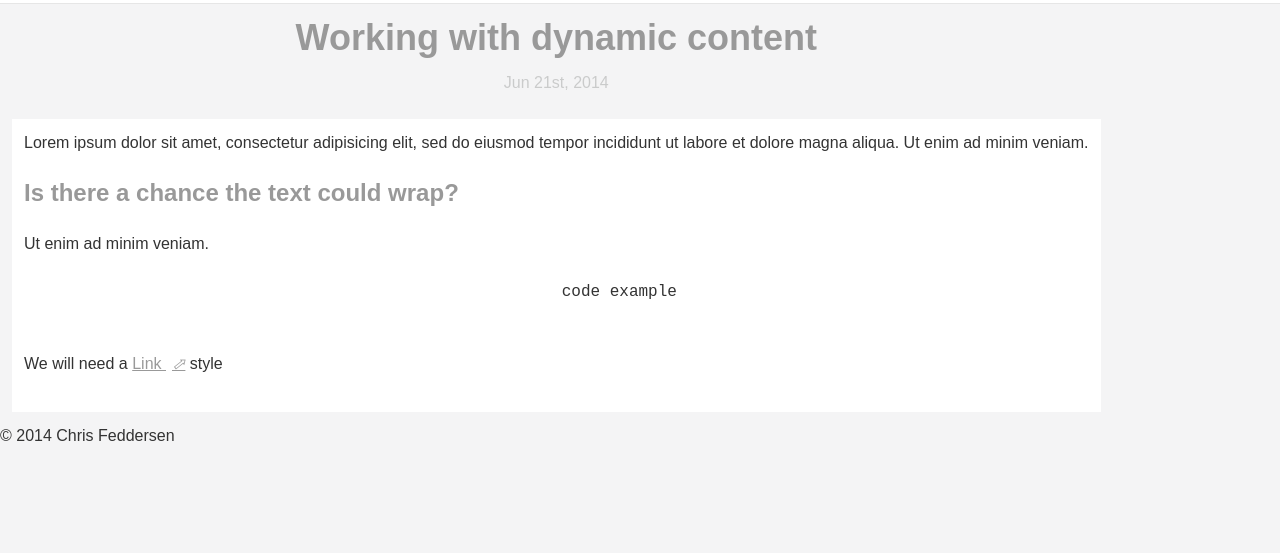
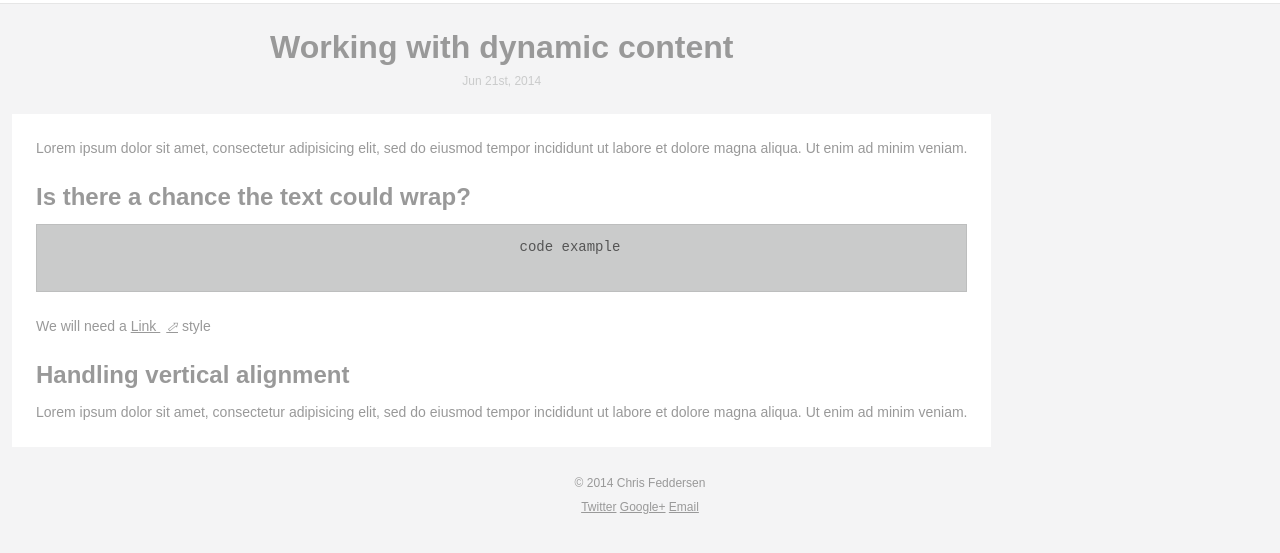
Before and after one commit to cfed/chrisfeddersen.net, a plain HTML site: page index.html in a window 1280 px wide. Shown: the part 49-602 px from the top of the page. Drawn offline with Linux system fonts and the light colour scheme.

Commit message:
Added code styles and footer styles

```diff
--- a/index.html
+++ b/index.html
@@ -28,25 +28,34 @@
 		<div class="grid">
 			<div class="grid__item">
 				<article class="post">
-					<header>
+					<header class="post__header">
 						<h1 class="post__title">Working with dynamic content</h1>
 						<p class="post__date">Jun 21st, 2014</p>
 					</header>
 					<section class="post__content">
 						<p> Lorem ipsum dolor sit amet, consectetur adipisicing elit, sed do eiusmod
 						tempor incididunt ut labore et dolore magna aliqua. Ut enim ad minim veniam.</p>
-						<h3>Is there a chance the text could wrap?</h3>
-						<p>Ut enim ad minim veniam.</p>
+						<h3 class="post__sub-header">Is there a chance the text could wrap?</h3>
 						<pre>
 							<code>code example</code>
 						</pre>
 						<p>We will need a <a href=# class="icon-text--rev">Link <i class="icon-text__icon">⬀</i></a> style</p>
+						<h3 class="post__sub-header">Handling vertical alignment</h3>
+						<p> Lorem ipsum dolor sit amet, consectetur adipisicing elit, sed do eiusmod
+						tempor incididunt ut labore et dolore magna aliqua. Ut enim ad minim veniam.</p>
 					</section>
 				</article>
 			</div>
 			<div class="grid__item"></div>
 		</div>
 	</div>
-	<footer class="page-footer">&copy; 2014 Chris Feddersen</footer>
+	<footer class="page-footer">
+		<p class="milli  text--center  flush">&copy; 2014 Chris Feddersen</p>
+		<ul class="nav  nav--banner  milli">
+			<li><a href=#>Twitter</a></li>
+			<li><a href=#>Google+</a></li>
+			<li><a href=#>Email</a></li>
+		</ul>
+	</footer>
 </body>
 </html>
--- a/scss/_defaults.scss
+++ b/scss/_defaults.scss
@@ -118,8 +118,8 @@ $giga-size:         96px!default;
 $mega-size:         72px!default;
 $kilo-size:         48px!default;
 
-$h1-size:           36px!default; // .alpha
-$h2-size:           30px!default; // .beta
+$h1-size:           32px!default; // .alpha
+$h2-size:           28px!default; // .beta
 $h3-size:           24px!default; // .gamma
 $h4-size:           20px!default; // .delta
 $h5-size:           16px!default; // .epsilon
@@ -192,7 +192,7 @@ $color-delta: #999;
 $use-grids:         true!default;
 $use-flexbox:       false!default;
 $use-columns:       false!default;
-$use-nav:           false!default;
+$use-nav:           true!default;
 $use-options:       false!default;
 $use-pagination:    false!default;
 $use-breadcrumb:    false!default;
--- a/scss/bits/_base.scss
+++ b/scss/bits/_base.scss
@@ -4,7 +4,7 @@
 
 body {
 	background-color: #F4F4F5;
-	color: #333;
+	color: $color-delta;
 	height: 100%;
 }
 a {
--- /dev/null
+++ b/scss/bits/_code.scss
@@ -0,0 +1,10 @@
+/*------------------------------------*\
+	CODE
+\*------------------------------------*/
+
+pre {
+	background-color: $color-gamma;
+	border: 1px solid darken($color-gamma, 5%);
+	color: #555;
+	padding: $half-spacing-unit;
+}
--- /dev/null
+++ b/scss/bits/_footer.scss
@@ -0,0 +1,7 @@
+/*------------------------------------*\
+	FOOTER
+\*------------------------------------*/
+
+.page-footer {
+	padding: $half-spacing-unit;
+}
--- a/scss/bits/_post.scss
+++ b/scss/bits/_post.scss
@@ -8,15 +8,26 @@
 		line-height: 1.2;
 	}
 }
+.post__header {
+	margin: $half-spacing-unit;
+}
+.post__sub-header {
+	margin-bottom: $half-spacing-unit;
+}
 .post__title {
-	margin-bottom: $half-spacing-unit;
+	margin-bottom: $half-spacing-unit / 2;
 	text-align: center;
 }
 .post__date {
 	color: $color-gamma;
+	font-size: $milli-size;
 	text-align: center;
 }
 .post__content {
 	background-color: $color-beta;
-	padding: $half-spacing-unit;
+	font-size: $h6-size;
+	padding: $base-spacing-unit;
+	p:last-child {
+		margin-bottom: 0;
+	}
 }
--- a/scss/style.scss
+++ b/scss/style.scss
@@ -14,4 +14,6 @@
  */
 @import "bits/base";
 @import "bits/header";
+@import "bits/footer";
 @import "bits/post";
+@import "bits/code";
```
Also changed, not shown: css/style.css, 2 other files.
